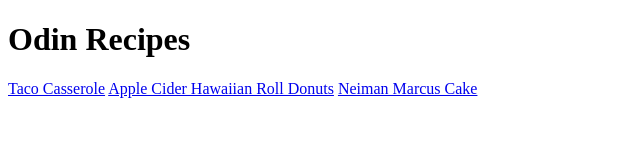
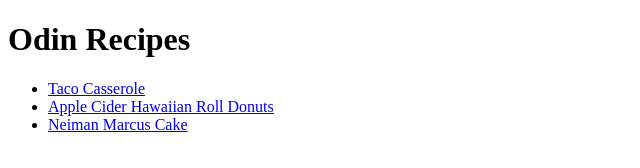
Before and after one commit to bri4nh0/odin-recipes, a plain HTML site: page index.html in a window 1280 px wide. Shown: the whole page, without its empty margins (0-640 px from the left). Drawn offline with Linux system fonts and the light colour scheme.

Commit message:
Made the list of links on the main page into an unordered list.

```diff
--- a/index.html
+++ b/index.html
@@ -7,8 +7,11 @@
 </head>
 <body>
     <h1>Odin Recipes</h1>
-    <a href="recipes/tacocasserole.html">Taco Casserole</a>
-    <a href="recipes/appleciderhawaiianrolldonut.html">Apple Cider Hawaiian Roll Donuts</a>
-    <a href="recipes/nmcake.html">Neiman Marcus Cake</a>
+    <ul>
+        <li><a href="recipes/tacocasserole.html">Taco Casserole</a></li>
+        <li><a href="recipes/appleciderhawaiianrolldonut.html">Apple Cider Hawaiian Roll Donuts</a></li>
+        <li><a href="recipes/nmcake.html">Neiman Marcus Cake</a></li>
+    </ul>
+
 </body>
 </html>
```
